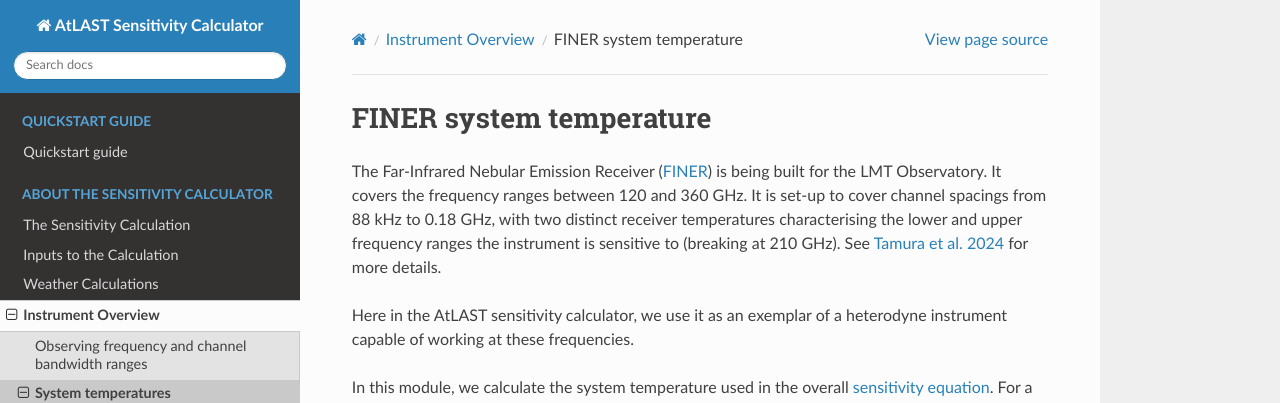
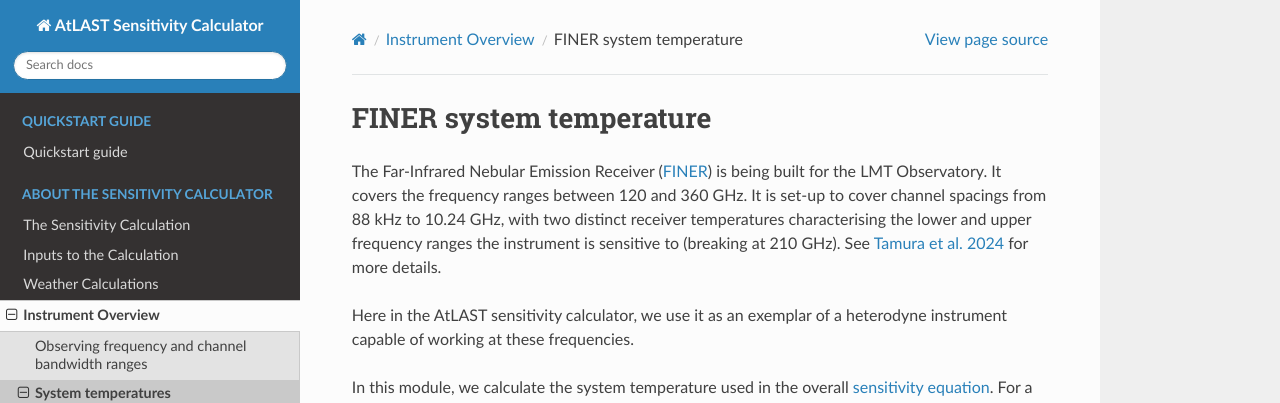
Before and after one commit to ukatc/AtLAST_sensitivity_calculator, a Sphinx documentation site: the page built from docs/source/calculator_info/finer_tsys.rst, in a window 1280 px wide and 1205 px high. Shown: the top 403 px of the window. Built offline with Sphinx 7.4.7 and the Read the Docs theme 3.1.0, drawn with Linux system fonts in a browser that asks for light colours.

Commit message:
Increase max bandwidth for FINER and SEPIA.

```diff
--- a/docs/source/calculator_info/finer_tsys.rst
+++ b/docs/source/calculator_info/finer_tsys.rst
@@ -1,7 +1,7 @@
 FINER system temperature
 ========================
 
-The Far-Infrared Nebular Emission Receiver (`FINER <https://finerreceiver.github.io/>`__) is being built for the LMT Observatory. It covers the frequency ranges between 120 and 360 GHz. It is set-up to cover channel spacings from 88 kHz to 0.18 GHz, with two distinct receiver temperatures characterising the lower and upper frequency ranges the instrument is sensitive to (breaking at 210 GHz). See `Tamura et al. 2024 <https://arxiv.org/abs/2406.07975>`__ for more details.
+The Far-Infrared Nebular Emission Receiver (`FINER <https://finerreceiver.github.io/>`__) is being built for the LMT Observatory. It covers the frequency ranges between 120 and 360 GHz. It is set-up to cover channel spacings from 88 kHz to 10.24 GHz, with two distinct receiver temperatures characterising the lower and upper frequency ranges the instrument is sensitive to (breaking at 210 GHz). See `Tamura et al. 2024 <https://arxiv.org/abs/2406.07975>`__ for more details.
 
 Here in the AtLAST sensitivity calculator, we use it as an exemplar of a heterodyne instrument capable of working at these frequencies.
 
--- a/docs/source/calculator_info/instrument_overview.rst
+++ b/docs/source/calculator_info/instrument_overview.rst
@@ -25,11 +25,11 @@
 +========+=======================+=======================+============================+============================+
 | High resolution spectrometers                                                                                    |
 +--------+-----------------------+-----------------------+----------------------------+----------------------------+
-| FINER  |                   120 |                   210 |                     88 kHz |                    180 MHz |
+| FINER  |                   120 |                   210 |                     88 kHz |                  10.24 GHz |
 +--------+-----------------------+-----------------------+----------------------------+----------------------------+
-| FINER  |                   210 |                   360 |                     88 kHz |                    180 MHz |
+| FINER  |                   210 |                   360 |                     88 kHz |                  10.24 GHz |
 +--------+-----------------------+-----------------------+----------------------------+----------------------------+
-| SEPIA  |                   272 |                   376 |                   62.5 kHz |                    180 MHz |
+| SEPIA  |                   272 |                   376 |                   62.5 kHz |                     64 GHz |
 +--------+-----------------------+-----------------------+----------------------------+----------------------------+
 | CHAI   |                   460 |                   500 |                     61 kHz |                      4 GHz |
 +--------+-----------------------+-----------------------+----------------------------+----------------------------+
--- a/docs/source/calculator_info/sepia_tsys.rst
+++ b/docs/source/calculator_info/sepia_tsys.rst
@@ -1,7 +1,7 @@
 SEPIA system temperature
 ========================
 
-The Swedish-ESO PI receiver for APEX (`SEPIA <https://www.apex-telescope.org/ns/observing/the-telescope/instruments/sepia/sepia345/>`__) 345 GHz receiver is being built for the APEX Observatory. It covers the frequency ranges between 272 and 376 GHz. It is set-up to cover channel spacings from 62.5 kHz to 0.18 GHz. It has a receiver temperature that rises from 90 K to 216.5 K. (See `Meledin et al. 2022 <https://www.aanda.org/articles/aa/pdf/2022/12/aa44211-22.pdf>`__ for more details.)
+The Swedish-ESO PI receiver for APEX (`SEPIA <https://www.apex-telescope.org/ns/observing/the-telescope/instruments/sepia/sepia345/>`__) 345 GHz receiver is being built for the APEX Observatory. It covers the frequency ranges between 272 and 376 GHz. It is set-up to cover channel spacings from 62.5 kHz to 64 GHz. It has a receiver temperature that rises from 90 K to 216.5 K. (See `Meledin et al. 2022 <https://www.aanda.org/articles/aa/pdf/2022/12/aa44211-22.pdf>`__ for more details.)
 
 Here in the AtLAST sensitivity calculator, we use it as an exemplar of a heterodyne instrument capable of working at these frequencies.
 
```
Also changed, not shown: 4 other files.
